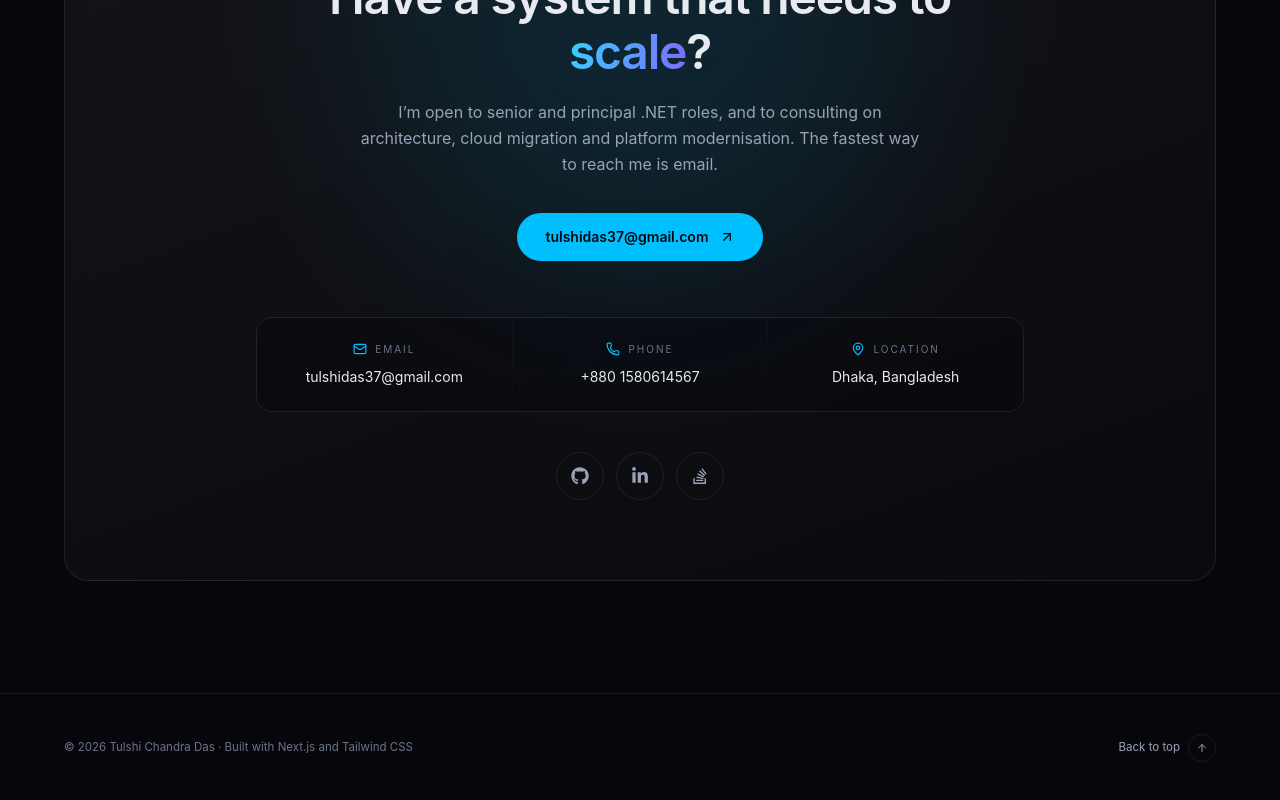
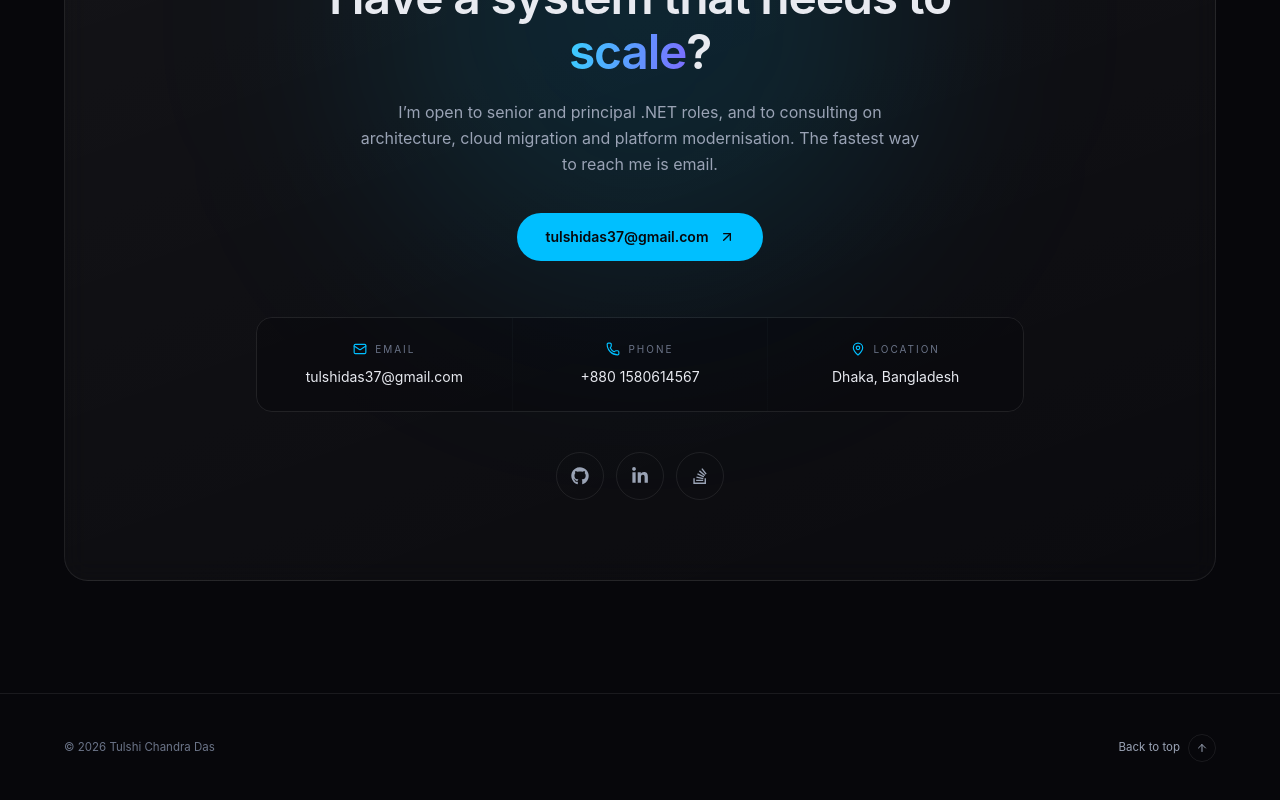
Before and after one commit to TulshiDas39/TulshiDas39.github.io, a Next.js app: page / in a window 1280 px wide. Shown: the part 7312-8112 px from the top of the page. Built offline with nearby package versions, Linux system fonts and the light colour scheme.

Commit message:
remove text

```diff
--- a/components/Footer.tsx
+++ b/components/Footer.tsx
@@ -6,8 +6,7 @@ export default function Footer() {
     <footer className="border-t border-line py-10">
       <div className="shell flex flex-col items-center justify-between gap-5 sm:flex-row">
         <p className="font-mono text-[11.5px] text-fg-faint">
-          © {new Date().getFullYear()} {profile.name} · Built with Next.js and
-          Tailwind CSS
+          © {new Date().getFullYear()} {profile.name}
         </p>
 
         <a
```
Also changed, not shown: 14 other files (tests, documents, lock files or other folders).
